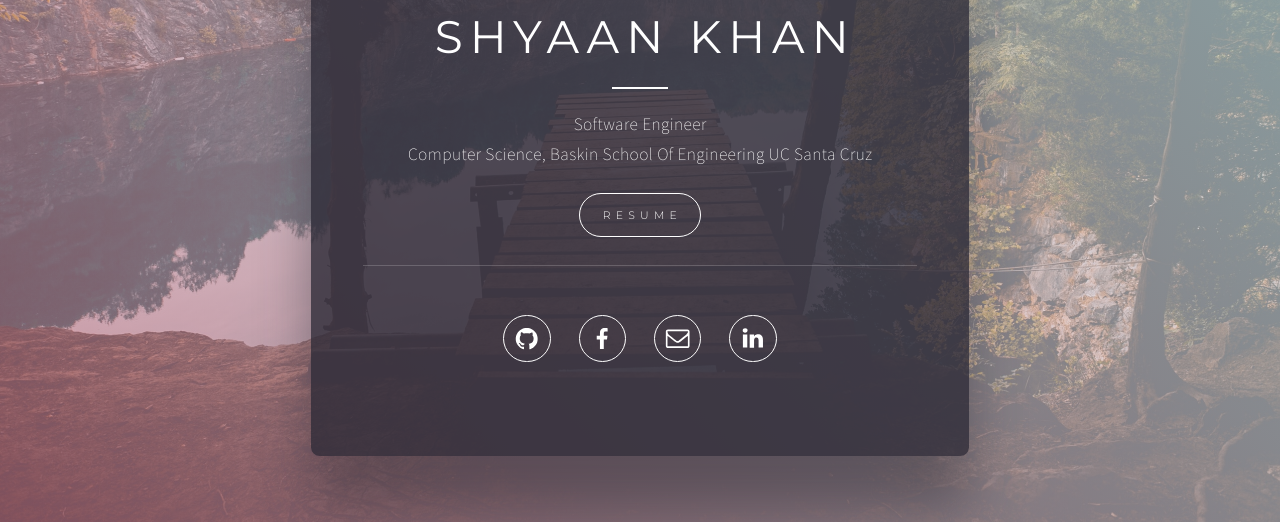
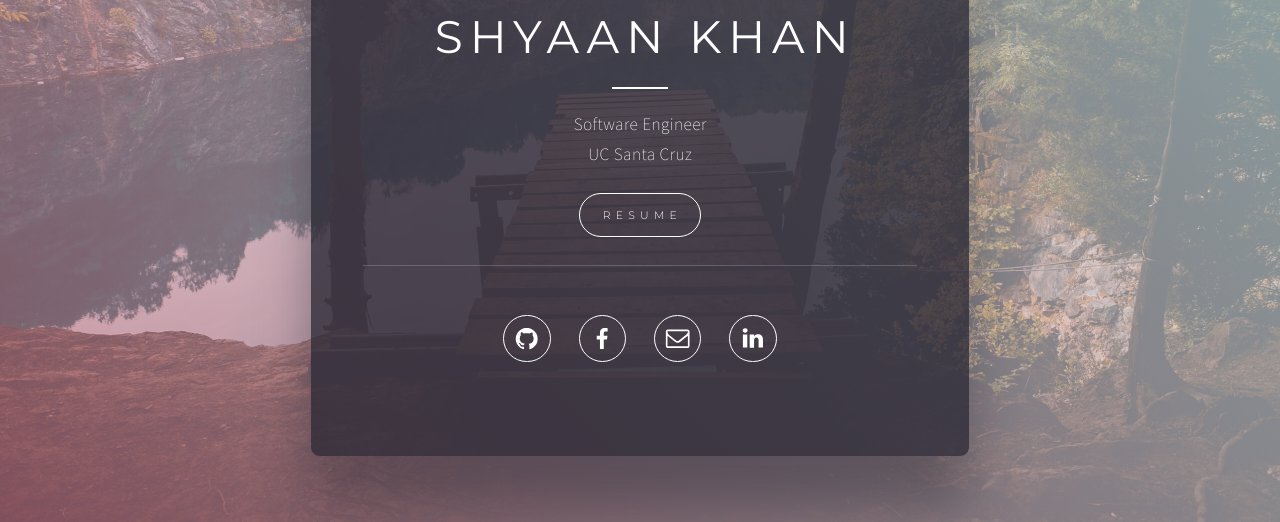
Before and after one commit to shyaankhan/skhan17.github.io, a plain HTML site: page index.html in a window 1280 px wide. Shown: the part 278-800 px from the top of the page. Drawn offline with Linux system fonts and the light colour scheme.

Commit message:
edit title

```diff
--- a/index.html
+++ b/index.html
@@ -26,7 +26,7 @@
                 </div>
                 <h1 id="text03">Shyaan Khan</h1>
                 <hr id="divider04">
-                <p id="text09">Software Engineer<br>Computer Science, Baskin School Of Engineering UC Santa Cruz</p>
+                <p id="text09">Software Engineer<br>UC Santa Cruz</p>
                 <ul id="buttons02" class="buttons"><li><a href="https://drive.google.com/file/d/1gpm-YENW4-4_Ma8I9gSZC2vMRfHtEqoO/view?usp=sharing"target="_blank" class="button n01">Resume</a></li></ul>
               </div>
             </div>
```
